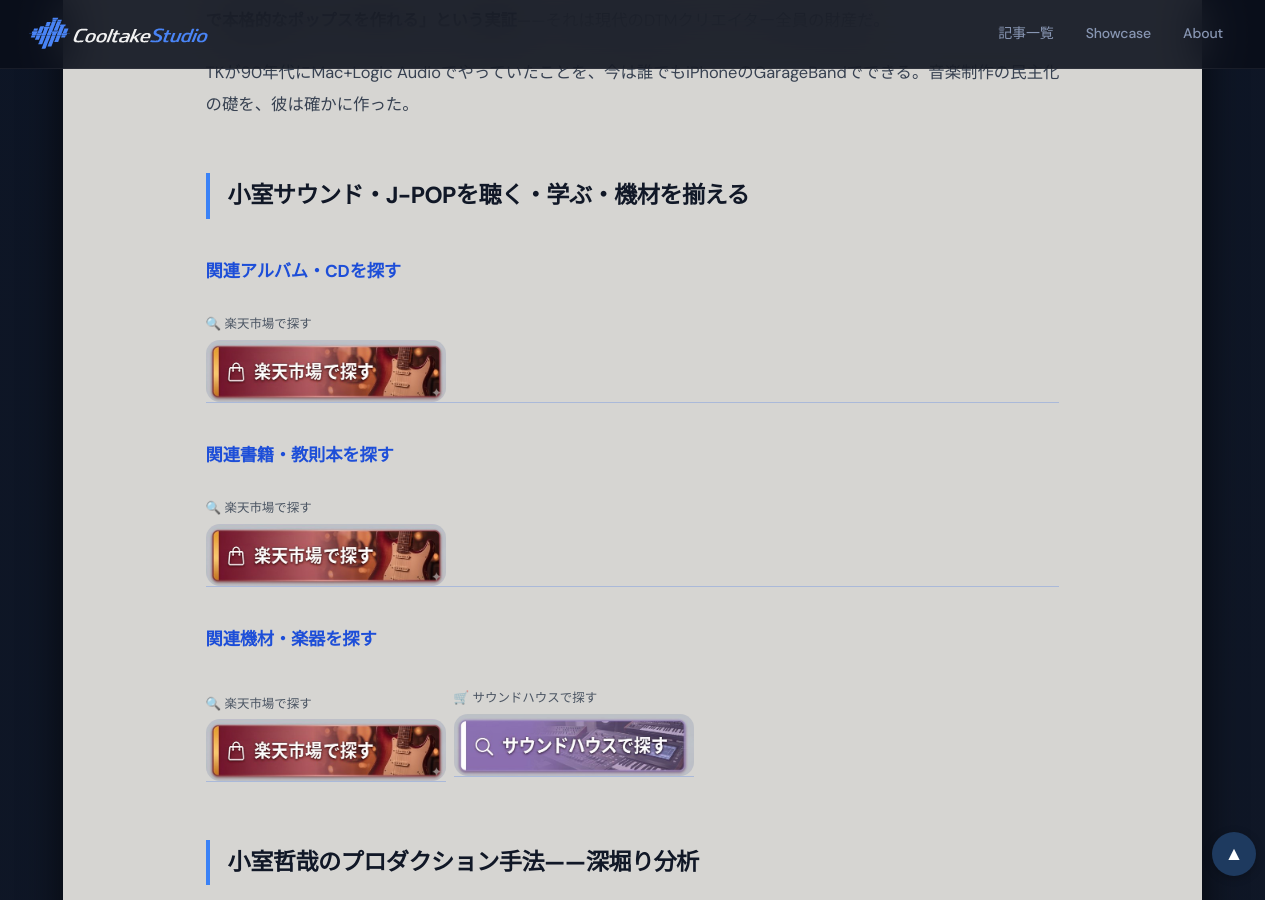
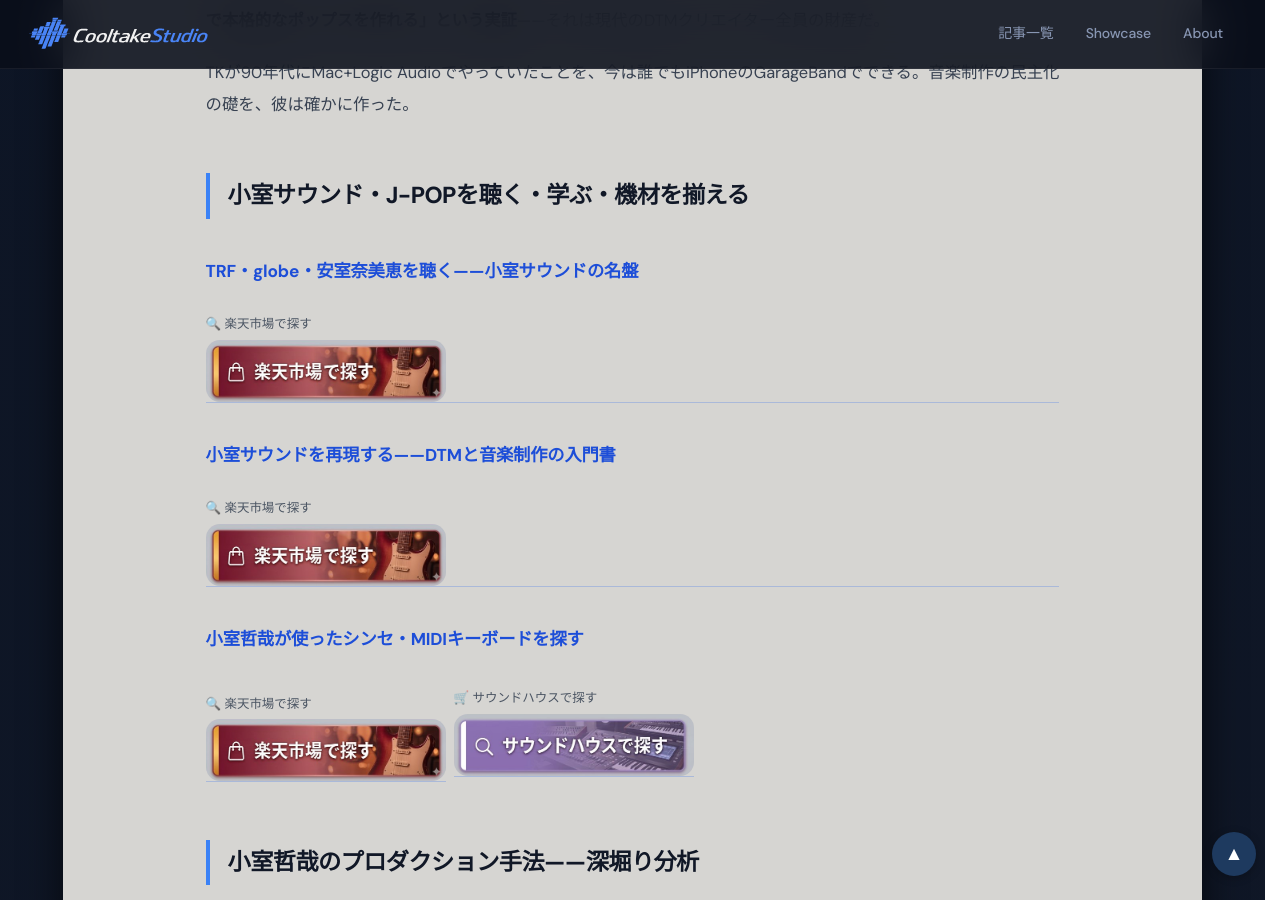
Before and after one commit to cooltake/cooltake-staging, a Jekyll site: the page built from _posts/2026-05-30-japan-music-11-komuro-jpop.md, in a window 1280 px wide and 900 px high, scrolled down 3802 px. Built offline with Jekyll 4.4.1, drawn with Linux system fonts in a browser that asks for light colours; some web fonts are replaced.

Commit message:
fix: CTAセクション見出しを記事の文脈に合わせて修正 (2026-05-30-japan-music-11-komuro-jpop.md)

```diff
--- a/_posts/2026-05-30-japan-music-11-komuro-jpop.md
+++ b/_posts/2026-05-30-japan-music-11-komuro-jpop.md
@@ -192,7 +192,7 @@
 
 
 
-### 関連アルバム・CDを探す
+### TRF・globe・安室奈美恵を聴く——小室サウンドの名盤
 
 
 
@@ -200,7 +200,7 @@
 
 
 
-### 関連書籍・教則本を探す
+### 小室サウンドを再現する——DTMと音楽制作の入門書
 
 
 
@@ -208,7 +208,7 @@
 
 
 
-### 関連機材・楽器を探す
+### 小室哲哉が使ったシンセ・MIDIキーボードを探す
 
 
 
```
